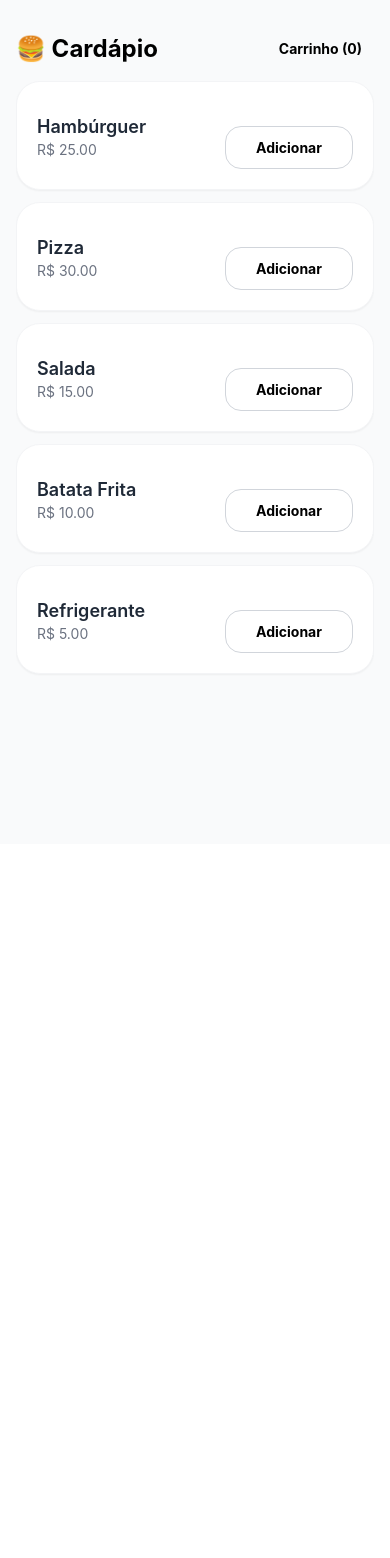
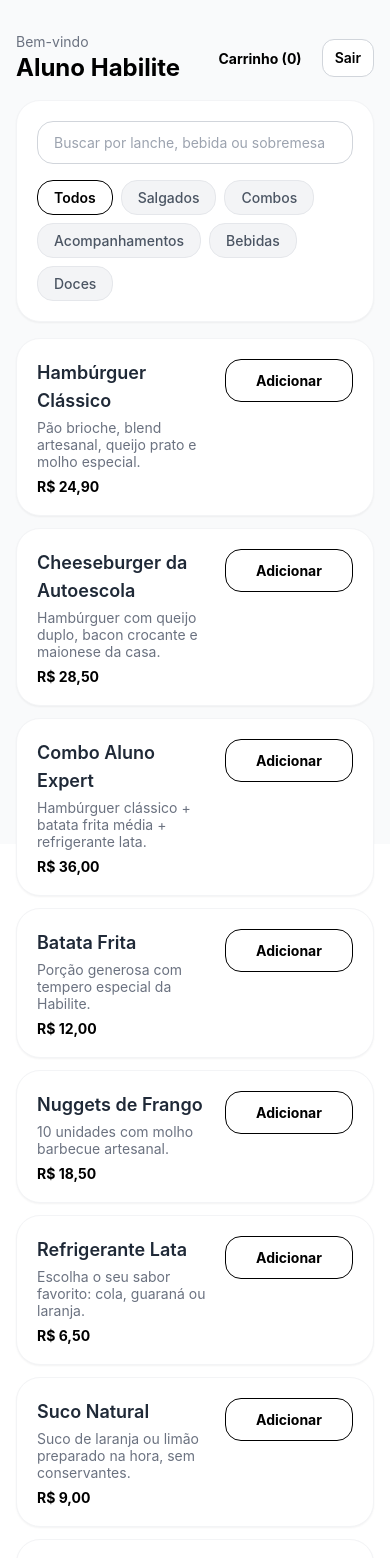
Before and after one commit to LorranFont/habilite-lanchonete-app, a React Native app: screen /Menu in a window 390 px wide. Shown: the top 1558 px of the page. Before the commit the page ends 844 px from the top, so only its background shows below. Built offline with nearby package versions, Linux system fonts and the light colour scheme.

Commit message:
feat: aprimora experiência do cardápio e checkout

```diff
--- a/src/components/ui/button.tsx
+++ b/src/components/ui/button.tsx
@@ -1,11 +1,13 @@
-import react from 'react';
-import { Pressable, Text, ActivityIndicator } from 'react-native';
+import React from "react";
+import { ActivityIndicator, Pressable, Text } from "react-native";
+
+type ButtonVariant = "primary" | "outline";
 
 type ButtonProps = {
   title: string;
   onPress?: () => void;
-  variant?: 'primary' | 'outline';
-  Loading?: boolean;
+  variant?: ButtonVariant;
+  loading?: boolean;
   disabled?: boolean;
   className?: string;
 };
@@ -13,35 +15,38 @@
 export function Button({
   title,
   onPress,
-  variant = 'primary',
-  Loading = false,
+  variant = "primary",
+  loading = false,
   disabled = false,
-  className = '',
+  className = "",
 }: ButtonProps) {
-    const isDisabled = Loading || disabled;
+  const isDisabled = loading || disabled;
 
   const base =
-        "mt-6 rounded-2xl px-4 py-3 border border-gray-300 active:opacity-80 items-center justify-center";
-    const variants = {
+    "rounded-2xl px-4 py-3 border active:opacity-80 items-center justify-center";
+
+  const variantStyles: Record<ButtonVariant, string> = {
     primary: isDisabled
-            ? "bg-gray-400"
-            : "bg-habilite-accent",
-        outline:
-        "border border-gray-300 bg-white",
+      ? "bg-gray-300 border-gray-300"
+      : "bg-habilite-accent border-habilite-accent",
+    outline: "bg-white border-gray-300",
+  };
+
+  const textStyles: Record<ButtonVariant, string> = {
+    primary: "text-black font-bold",
+    outline: "text-habilite-primary font-semibold",
   };
 
   return (
     <Pressable
-            className={`${base} ${variants[variant]} ${className}`}
+      className={`${base} ${variantStyles[variant]} ${className}`}
       onPress={onPress}
       disabled={isDisabled}
     >
-            {Loading ? (
-                <ActivityIndicator color={variant === 'outline' ? "#111827" : "#fff"} />
+      {loading ? (
+        <ActivityIndicator color={variant === "outline" ? "#111827" : "#000"} />
       ) : (
-                <Text className={variant === 'outline' ? "text-habilite-primary font-semibold" : "text-black font-bold"}>
-                    {title}
-                </Text>
+        <Text className={textStyles[variant]}>{title}</Text>
       )}
     </Pressable>
   );
--- a/src/pages/checkout.tsx
+++ b/src/pages/checkout.tsx
@@ -1,14 +1,23 @@
 import React, { useState } from "react";
-import { View, Text, TextInput, Pressable, Alert, ScrollView } from "react-native";
+import {
+  Alert,
+  Pressable,
+  ScrollView,
+  Text,
+  TextInput,
+  View,
+} from "react-native";
 import { useCart } from "../context/cart";
 import { Card, Button, Field, Title, Subtitle } from "../components/ui";
 import { brl } from "../utils/money";
+
+type PaymentMethod = "pix" | "dinheiro" | "cartao";
 
 export function CheckoutScreen({ navigation }: any) {
   const { items, totalQty, totalPrice, clear } = useCart();
   const [nome, setNome] = useState("");
   const [mesa, setMesa] = useState("");
-  const [pagamento, setPagamento] = useState<"pix" | "dinheiro" | "cartao" | null>(null);
+  const [pagamento, setPagamento] = useState<PaymentMethod | null>(null);
   const [enviando, setEnviando] = useState(false);
 
   function validate() {
@@ -36,14 +45,15 @@
     try {
       setEnviando(true);
 
-      //Aqui entraria a chamada de API real (POST pedido)
+      await new Promise((resolve) => setTimeout(resolve, 900));
 
-      // Simulação
-      await new Promise((r) => setTimeout(r, 900));
-
-      clear(); // limpa carrinho
+      clear();
       Alert.alert("Pedido enviado 🎉", "Seu pedido foi recebido!", [
-        { text: "OK", onPress: () => navigation.reset({ index: 0, routes: [{ name: "Menu" }] }) },
+        {
+          text: "OK",
+          onPress: () =>
+            navigation.reset({ index: 0, routes: [{ name: "Menu" }] }),
+        },
       ]);
     } finally {
       setEnviando(false);
@@ -57,10 +67,13 @@
         <Subtitle>Revise seus itens e preencha os dados</Subtitle>
       </View>
 
-    //Resumo
       <Card className="mb-4">
+        <Text className="text-gray-700 font-semibold mb-3">Resumo do pedido</Text>
         {items.map((it) => (
-          <View key={String(it.id)} className="flex-row items-center justify-between mb-2">
+          <View
+            key={String(it.id)}
+            className="flex-row items-center justify-between mb-2"
+          >
             <Text className="text-gray-800">{it.quantity}× {it.name}</Text>
             <Text className="text-gray-600">{brl(it.price * it.quantity)}</Text>
           </View>
@@ -71,8 +84,8 @@
         </View>
       </Card>
 
-      //Dados do cliente
       <Card className="mb-4">
+        <Text className="text-gray-700 font-semibold mb-3">Dados do cliente</Text>
         <Field label="Seu nome">
           <TextInput
             value={nome}
@@ -92,36 +105,49 @@
         </Field>
       </Card>
 
-        //Pagamento
       <Card>
-        <Text className="text-gray-700 mb-3">Forma de pagamento</Text>
-        <View className="flex-row gap-2">
-          {(["pix", "dinheiro", "cartao"] as const).map((opt) => (
+        <Text className="text-gray-700 font-semibold mb-3">
+          Forma de pagamento
+        </Text>
+        <View className="flex-row flex-wrap gap-2">
+          {(["pix", "dinheiro", "cartao"] as const).map((opt) => {
+            const isActive = pagamento === opt;
+            return (
               <Pressable
                 key={opt}
                 onPress={() => setPagamento(opt)}
                 className={`px-4 py-2 rounded-2xl border ${
-                pagamento === opt ? "bg-habilite-accent border-habilite-accent" : "bg-white border-gray-300"
+                  isActive
+                    ? "bg-habilite-accent border-habilite-accent"
+                    : "bg-white border-gray-300"
                 }`}
               >
-              <Text className={pagamento === opt ? "text-white font-semibold" : "text-habilite-primary"}>
+                <Text
+                  className={
+                    isActive
+                      ? "text-black font-semibold"
+                      : "text-habilite-primary"
+                  }
+                >
                   {opt.toUpperCase()}
                 </Text>
               </Pressable>
-          ))}
+            );
+          })}
         </View>
 
         <Button
           title={enviando ? "Enviando..." : "Confirmar pedido"}
           onPress={handleConfirm}
-          className="mt-4"
-          Loading={enviando}
+          className="mt-4 w-full"
+          loading={enviando}
+          disabled={items.length === 0}
         />
 
         <Button
           title="Voltar ao carrinho"
           variant="outline"
-          className="mt-2"
+          className="mt-3 w-full"
           onPress={() => navigation.goBack()}
         />
       </Card>
--- a/src/pages/login.tsx
+++ b/src/pages/login.tsx
@@ -137,9 +137,9 @@
 
           <Button
             title={submitting ? "Entrando..." : "Entrar"}
-            Loading={submitting}
+            loading={submitting}
             onPress={handleLogin}
-            className="mt-2"
+            className="mt-2 w-full"
           />
 
           <View className="flex-row items-center my-5">
@@ -152,6 +152,7 @@
             title="Criar conta"
             variant="outline"
             onPress={() => navigation.navigate("Register")}
+            className="mt-3 w-full"
           />
         </Card>
 
--- a/src/pages/menu.tsx
+++ b/src/pages/menu.tsx
@@ -1,29 +1,124 @@
-import React, { useEffect, useState } from "react";
-import { View, Text, FlatList, Pressable, ActivityIndicator, Alert } from "react-native";
+import React, { useCallback, useEffect, useMemo, useState } from "react";
+import {
+  ActivityIndicator,
+  Alert,
+  Pressable,
+  Text,
+  TextInput,
+  View,
+} from "react-native";
+import { useFocusEffect } from "@react-navigation/native";
+import * as SecureStore from "expo-secure-store";
 import { Card, Button } from "../components/ui";
 import { useCart } from "../context/cart";
+import { brl } from "../utils/money";
+import { getMenuCategories, MENU_ITEMS, MenuItem } from "../utils/menu";
 
-//mock pode usar id string; aqui eu converto pra number ao enviar pro contexto
-type Row = { id: string; nome: string; preco: number };
-
-const MOCK: Row[] = [
-  { id: "1", nome: "Hambúrguer", preco: 25.0 },
-  { id: "2", nome: "Pizza", preco: 30.0 },
-  { id: "3", nome: "Salada", preco: 15.0 },
-  { id: "4", nome: "Batata Frita", preco: 10.0 },
-  { id: "5", nome: "Refrigerante", preco: 5.0 },
-];
+type StoredUser = {
+  nome: string;
+  email: string;
+};
 
 export function MenuScreen({ navigation }: any) {
-  const [products, setProducts] = useState<Row[] | null>(null);
-  const { addItem, totalQty } = useCart(); // usa addItem e totalQty do contexto
+  const { addItem, totalQty, clear } = useCart();
+  const [allProducts, setAllProducts] = useState<MenuItem[]>([]);
+  const [loading, setLoading] = useState(true);
+  const [selectedCategory, setSelectedCategory] = useState<
+    ReturnType<typeof getMenuCategories>[number]
+  >("todos");
+  const [search, setSearch] = useState("");
+  const [userName, setUserName] = useState<string | null>(null);
 
   useEffect(() => {
-    const t = setTimeout(() => setProducts(MOCK), 800);
-    return () => clearTimeout(t);
+    const timeout = setTimeout(() => {
+      setAllProducts(MENU_ITEMS);
+      setLoading(false);
+    }, 600);
+
+    return () => clearTimeout(timeout);
   }, []);
 
-  if (!products) {
+  useFocusEffect(
+    useCallback(() => {
+      let isActive = true;
+
+      (async () => {
+        try {
+          const raw = await SecureStore.getItemAsync("user");
+          if (!isActive) return;
+          if (raw) {
+            const stored: StoredUser = JSON.parse(raw);
+            setUserName(stored.nome);
+          } else {
+            setUserName(null);
+          }
+        } catch (error) {
+          setUserName(null);
+        }
+      })();
+
+      return () => {
+        isActive = false;
+      };
+    }, [])
+  );
+
+  const categories = useMemo(
+    () => getMenuCategories(allProducts),
+    [allProducts]
+  );
+
+  const filtered = useMemo(() => {
+    const normalizedSearch = search.trim().toLowerCase();
+
+    return allProducts.filter((item) => {
+      const matchesCategory =
+        selectedCategory === "todos" || item.category === selectedCategory;
+      const matchesSearch =
+        !normalizedSearch ||
+        item.name.toLowerCase().includes(normalizedSearch) ||
+        item.description.toLowerCase().includes(normalizedSearch) ||
+        item.tags?.some((tag) => tag.toLowerCase().includes(normalizedSearch));
+
+      return matchesCategory && matchesSearch;
+    });
+  }, [allProducts, search, selectedCategory]);
+
+  const handleAddToCart = useCallback(
+    (product: MenuItem) => {
+      addItem({
+        id: product.id,
+        name: product.name,
+        price: product.price,
+        image: product.image ?? "",
+        quantity: 1,
+        category: product.category,
+      });
+
+      Alert.alert(
+        "Adicionado",
+        `${product.name} foi adicionado ao carrinho ✅`
+      );
+    },
+    [addItem]
+  );
+
+  const handleLogout = useCallback(() => {
+    Alert.alert("Sair", "Deseja encerrar a sessão?", [
+      { text: "Cancelar", style: "cancel" },
+      {
+        text: "Sair",
+        style: "destructive",
+        onPress: async () => {
+          await SecureStore.deleteItemAsync("user");
+          clear();
+          navigation.reset({ index: 0, routes: [{ name: "Login" }] });
+        },
+      },
+    ]);
+  }, [clear, navigation]);
+
+  if (loading) {
     return (
       <View className="flex-1 items-center justify-center">
         <ActivityIndicator size="large" color="#e11d48" />
@@ -35,47 +130,98 @@
   return (
     <View className="flex-1 bg-gray-50 px-4 pt-8">
       <View className="flex-row items-center justify-between mb-4">
-        <Text className="text-2xl font-bold text-habilite-primary">🍔 Cardápio</Text>
+        <View>
+          <Text className="text-sm text-gray-500">Bem-vindo{userName ? "," : ""}</Text>
+          <Text className="text-2xl font-bold text-habilite-primary">
+            {userName ?? "Aluno Habilite"}
+          </Text>
+        </View>
+        <View className="flex-row items-center gap-2">
           <Pressable
-          onPress={() => navigation.navigate("Cart")}  // nome da rota igual ao App.tsx
+            onPress={() => navigation.navigate("Cart")}
             className="px-3 py-2 rounded-xl bg-habilite-accent active:opacity-90"
           >
             <Text className="text-black font-bold">Carrinho ({totalQty})</Text>
           </Pressable>
+          <Pressable
+            onPress={handleLogout}
+            className="px-3 py-2 rounded-xl border border-gray-300 bg-white active:opacity-80"
+          >
+            <Text className="text-sm font-semibold text-habilite-primary">
+              Sair
+            </Text>
+          </Pressable>
+        </View>
       </View>
 
-      <FlatList
-        data={products}
-        keyExtractor={(item) => item.id}
-        renderItem={({ item }) => (
-          <Card className="mb-3">
-            <View className="flex-row items-center justify-between">
-              <View>
-                <Text className="text-lg font-semibold text-gray-800">{item.nome}</Text>
-                <Text className="text-gray-500">R$ {item.preco.toFixed(2)}</Text>
+      <Card className="mb-4">
+        <TextInput
+          value={search}
+          onChangeText={setSearch}
+          placeholder="Buscar por lanche, bebida ou sobremesa"
+          placeholderTextColor="#9CA3AF"
+          className="border border-gray-300 rounded-2xl px-4 py-3 bg-white"
+        />
+        <View className="flex-row flex-wrap gap-2 mt-4">
+          {categories.map((category) => {
+            const isActive = category === selectedCategory;
+            return (
+              <Pressable
+                key={category}
+                onPress={() => setSelectedCategory(category)}
+                className={`px-4 py-2 rounded-2xl border ${
+                  isActive
+                    ? "bg-habilite-accent border-habilite-accent"
+                    : "bg-gray-100 border-gray-200"
+                }`}
+              >
+                <Text
+                  className={
+                    isActive
+                      ? "text-black font-semibold"
+                      : "text-gray-600 font-medium"
+                  }
+                >
+                  {category === "todos"
+                    ? "Todos"
+                    : category.charAt(0).toUpperCase() + category.slice(1)}
+                </Text>
+              </Pressable>
+            );
+          })}
         </View>
+      </Card>
 
+      {filtered.length === 0 ? (
+        <Card className="items-center">
+          <Text className="text-gray-500 text-center">
+            Não encontramos itens com esses filtros. Tente outra busca.
+          </Text>
+        </Card>
+      ) : (
+        <View className="pb-10">
+          {filtered.map((item) => (
+            <Card key={item.id} className="mb-3">
+              <View className="flex-row items-start justify-between">
+                <View className="flex-1 pr-3">
+                  <Text className="text-lg font-semibold text-gray-800">
+                    {item.name}
+                  </Text>
+                  <Text className="text-gray-500 mt-1">{item.description}</Text>
+                  <Text className="text-habilite-primary font-bold mt-2">
+                    {brl(item.price)}
+                  </Text>
+                </View>
                 <Button
                   title="Adicionar"
                   className="w-32"
-                onPress={() => {
-                  // chama o contexto com o shape que ele espera (id:number, name, price)
-                  addItem({
-                    id: Number(item.id),
-                    name: item.nome,
-                    price: item.preco,
-                    image: "",
-                    quantity: 1, // o reducer ignora e controla internamente
-                    category: "",
-                  });
-                  //confirmar clique
-                  Alert.alert("Adicionado", `${item.nome} foi para o carrinho ✅`);
-                }}
+                  onPress={() => handleAddToCart(item)}
                 />
               </View>
             </Card>
+          ))}
+        </View>
       )}
-      />
     </View>
   );
 }
--- a/src/pages/register.tsx
+++ b/src/pages/register.tsx
@@ -182,16 +182,16 @@
 
           <Button
             title={submitting ? "Salvando..." : "Criar conta"}
-            Loading={submitting}
+            loading={submitting}
             onPress={handleRegister}
-            className="mt-2"
+            className="mt-2 w-full"
           />
 
           <Button
             title="Já tem conta? Entrar"
             variant="outline"
             onPress={() => navigation.navigate("Login")}
-            className="mt-3"
+            className="mt-3 w-full"
           />
         </Card>
 
--- /dev/null
+++ b/src/utils/menu.ts
@@ -0,0 +1,106 @@
+export type MenuCategory =
+  | "salgados"
+  | "bebidas"
+  | "doces"
+  | "combos"
+  | "acompanhamentos";
+
+export type MenuItem = {
+  id: number;
+  name: string;
+  description: string;
+  price: number;
+  category: MenuCategory;
+  image?: string;
+  tags?: string[];
+};
+
+export const MENU_ITEMS: MenuItem[] = [
+  {
+    id: 1,
+    name: "Hambúrguer Clássico",
+    description: "Pão brioche, blend artesanal, queijo prato e molho especial.",
+    price: 24.9,
+    category: "salgados",
+    tags: ["lanche", "carne"],
+  },
+  {
+    id: 2,
+    name: "Cheeseburger da Autoescola",
+    description: "Hambúrguer com queijo duplo, bacon crocante e maionese da casa.",
+    price: 28.5,
+    category: "salgados",
+    tags: ["lanche", "favorito"],
+  },
+  {
+    id: 3,
+    name: "Combo Aluno Expert",
+    description: "Hambúrguer clássico + batata frita média + refrigerante lata.",
+    price: 36.0,
+    category: "combos",
+    tags: ["combo", "lanche"],
+  },
+  {
+    id: 4,
+    name: "Batata Frita",
+    description: "Porção generosa com tempero especial da Habilite.",
+    price: 12.0,
+    category: "acompanhamentos",
+    tags: ["vegetariano"],
+  },
+  {
+    id: 5,
+    name: "Nuggets de Frango",
+    description: "10 unidades com molho barbecue artesanal.",
+    price: 18.5,
+    category: "acompanhamentos",
+    tags: ["frango"],
+  },
+  {
+    id: 6,
+    name: "Refrigerante Lata",
+    description: "Escolha o seu sabor favorito: cola, guaraná ou laranja.",
+    price: 6.5,
+    category: "bebidas",
+    tags: ["gelado"],
+  },
+  {
+    id: 7,
+    name: "Suco Natural",
+    description: "Suco de laranja ou limão preparado na hora, sem conservantes.",
+    price: 9.0,
+    category: "bebidas",
+    tags: ["natural", "sem açúcar"],
+  },
+  {
+    id: 8,
+    name: "Milk-shake",
+    description: "Opções chocolate, morango ou baunilha com cobertura.",
+    price: 14.5,
+    category: "doces",
+    tags: ["gelado", "cremoso"],
+  },
+  {
+    id: 9,
+    name: "Brownie com Sorvete",
+    description: "Brownie quentinho com bola de sorvete de creme.",
+    price: 16.9,
+    category: "doces",
+    tags: ["sobremesa"],
+  },
+  {
+    id: 10,
+    name: "Combo Revisão",
+    description: "Cheeseburger da Autoescola + nuggets + refrigerante.",
+    price: 42.0,
+    category: "combos",
+    tags: ["combo", "especial"],
+  },
+];
+
+export function getMenuCategories(items: MenuItem[]) {
+  return ["todos", ...new Set(items.map((item) => item.category))] as (
+    | "todos"
+    | MenuCategory
+  )[];
+}
```
Also changed, not shown: src/components/ui/card.tsx (+8 -3 lines), src/components/ui/field.tsx (+6 -23 lines), src/components/ui/index.tsx (+4 -4 lines), src/pages/cart.tsx (+15 -9 lines). Lines whose indentation alone changed are shown as unchanged.
